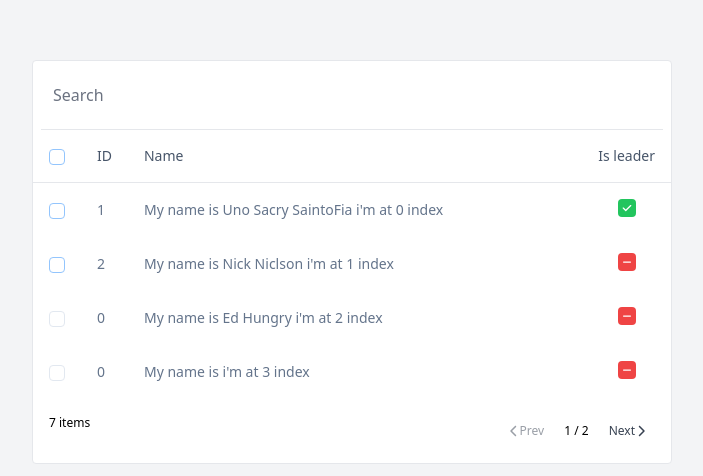
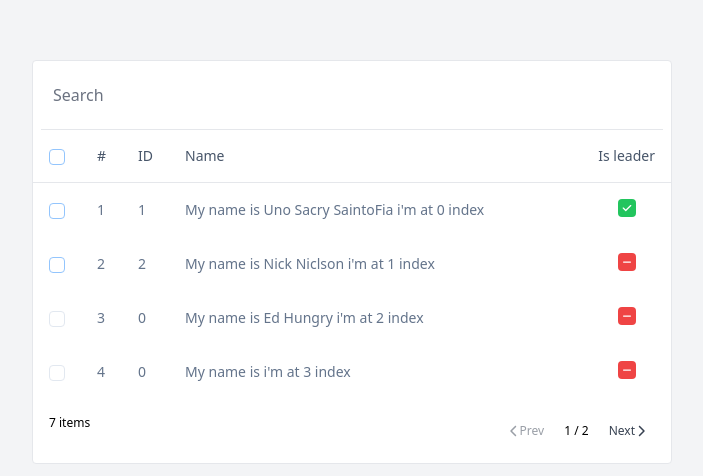
Before and after one commit to SaintMiner/vue-better-table, a Vue app: page / in a window 1280 px wide. Shown: the part 138-614 px from the top of the page, without its empty margins (288-991 px from the left). Built offline with nearby package versions, Linux system fonts and the light colour scheme.

Commit message:
Data row num - fix width size

```diff
--- a/src/App.vue
+++ b/src/App.vue
@@ -6,7 +6,7 @@
         name="Better table"
         :structure="structure"
         :data="tableData"
-        :data-row-num="false"
+        :data-row-num="true"
         selectable
         pagination
         :searchable="true"
--- a/src/components/BetterTable.vue
+++ b/src/components/BetterTable.vue
@@ -208,6 +208,7 @@ export default {
 				columns = [
 					{
 						name: "data_row_num",
+						width: 1,
 						label: "#",
 					},
 				].concat(columns);
```
